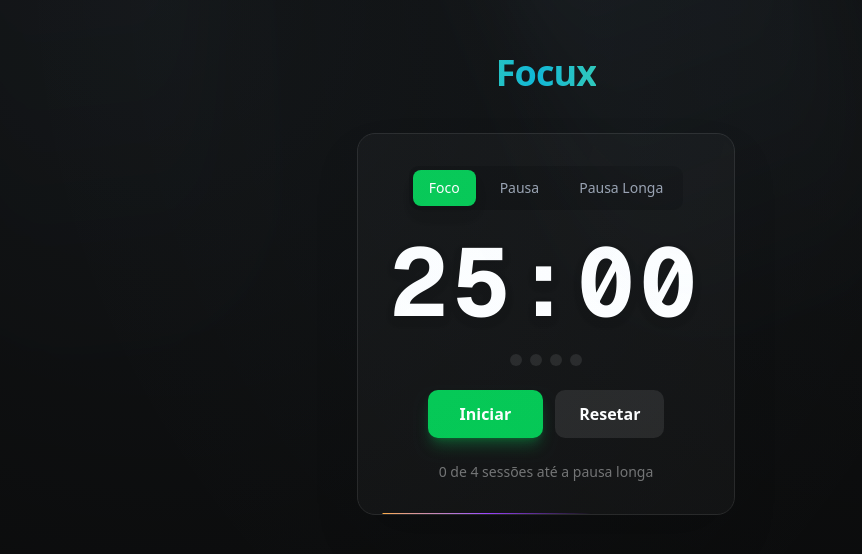
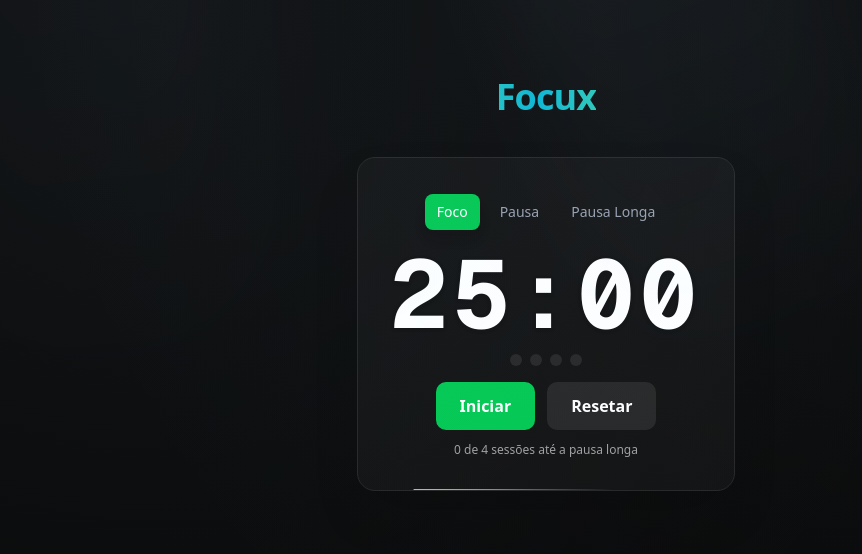
Before and after one commit to thonyydev/Focux, a Next.js app: page / in a window 1280 px wide. Shown: the part 116-670 px from the top of the page, without its empty margins (94-956 px from the left). Built offline with nearby package versions, Linux system fonts and the light colour scheme.

Commit message:
Feature Complete!

```diff
--- a/app/globals.css
+++ b/app/globals.css
@@ -129,3 +129,18 @@
     @apply bg-background text-foreground;
   }
 }
+
+html,
+body {
+  width: 100%;
+  height: 100%;
+  margin: 0;
+  padding: 0;
+  overflow-x: hidden;
+}
+
+#__next,
+main {
+  width: 100%;
+  overflow-x: hidden;
+}
--- a/app/layout.tsx
+++ b/app/layout.tsx
@@ -25,9 +25,12 @@ export default function RootLayout({
   return (
     <html lang="pt-br">
       <body
-        className={`${geistSans.variable} ${geistMono.variable} antialiased`}
+        className={`${geistSans.variable} ${geistMono.variable} antialiased w-full`}
       >
-        {children}
+        {/* main ocupa toda a tela, mas centraliza o conteúdo com padding no mobile */}
+        <main className="min-h-screen w-full bg-neutral-950 flex items-start sm:items-center justify-center px-4 pb-[env(safe-area-inset-bottom)]">
+          {children}
+        </main>
       </body>
     </html>
   );
--- a/components/Timer.tsx
+++ b/components/Timer.tsx
@@ -27,6 +27,8 @@ export default function Timer() {
   const focusCountRef = useRef<number>(focusCount);
   const intervalRef = useRef<NodeJS.Timeout | null>(null);
   const hasTriggeredRef = useRef(false);
+
+  const isSmall = typeof window !== "undefined" ? window.innerWidth < 640 : false;
 
   // Atualizar refs
   useEffect(() => {
@@ -287,14 +289,15 @@ export default function Timer() {
     );
   }
 
+  /* dentro do return, substitua a div raiz do componente pelo bloco abaixo */
   return (
     <BlurFade duration={1} delay={0.5}>
-      <div className="flex flex-col items-center gap-6 p-8 rounded-2xl bg-neutral-900/50 backdrop-blur-sm border border-neutral-800 shadow-2xl max-w-lg w-full">
-        {/* Seletor de Modo */}
-        <div className="flex gap-2 p-1 bg-neutral-950/50 rounded-lg">
+      <div className="w-full max-w-md mx-auto p-4 sm:p-8 rounded-2xl bg-neutral-900/60 backdrop-blur-sm border border-neutral-800 shadow-2xl">
+        {/* Seletor de Modo (mobile: compacto; desktop: espaçado) */}
+        <div className="flex gap-2 p-1 rounded-lg justify-center mb-3">
           <button
             onClick={() => handleModeChange("focus")}
-            className={`px-4 py-2 rounded-md text-sm font-medium transition-all ${
+            className={`px-3 py-2 rounded-md text-sm font-medium transition-all ${
               mode === "focus"
                 ? "bg-green-500 text-white shadow-lg"
                 : "text-gray-400 hover:text-white"
@@ -304,7 +307,7 @@ export default function Timer() {
           </button>
           <button
             onClick={() => handleModeChange("break")}
-            className={`px-4 py-2 rounded-md text-sm font-medium transition-all ${
+            className={`px-3 py-2 rounded-md text-sm font-medium transition-all ${
               mode === "break"
                 ? "bg-blue-500 text-white shadow-lg"
                 : "text-gray-400 hover:text-white"
@@ -314,7 +317,7 @@ export default function Timer() {
           </button>
           <button
             onClick={() => handleModeChange("longBreak")}
-            className={`px-4 py-2 rounded-md text-sm font-medium transition-all ${
+            className={`px-3 py-2 rounded-md text-sm font-medium transition-all ${
               mode === "longBreak"
                 ? "bg-purple-500 text-white shadow-lg"
                 : "text-gray-400 hover:text-white"
@@ -324,34 +327,36 @@ export default function Timer() {
           </button>
         </div>
 
-        {/* Timer Display */}
-        <div className="text-8xl font-mono font-bold tracking-wider text-white drop-shadow-lg">
+        {/* Timer Display: fonte responsiva */}
+        <div className="text-white text-center select-none">
+          <div className="text-4xl sm:text-8xl font-mono font-bold tracking-wider drop-shadow-sm">
             {format(seconds)}
           </div>
 
-        {/* Indicador de Progresso */}
-        <div className="flex gap-2">
+          {/* Indicador de progresso (pequeno em mobile) */}
+          <div className="flex gap-2 justify-center mt-3 mb-4">
             {[0, 1, 2, 3].map((i) => (
               <div
                 key={i}
-              className={`w-3 h-3 rounded-full transition-all ${
+                className={`w-2.5 h-2.5 sm:w-3 sm:h-3 rounded-full transition-all ${
                   i < focusCount
-                  ? "bg-green-500 shadow-lg shadow-green-500/50"
+                    ? "bg-green-500 shadow-green-500/50"
                     : "bg-neutral-800"
                 }`}
               />
             ))}
           </div>
+        </div>
 
-        {/* Controles */}
-        <div className="flex gap-3">
+        {/* Controles: mobile empilha, desktop inline */}
+        <div className="flex flex-col sm:flex-row gap-3 sm:justify-center">
           <button
             onClick={() => setRunning((r) => !r)}
             disabled={seconds === 0}
-            className={`px-8 py-3 rounded-lg font-semibold transition-all transform hover:scale-105 disabled:opacity-50 disabled:cursor-not-allowed disabled:hover:scale-100 ${
+            className={`w-full sm:w-auto px-6 py-3 rounded-lg font-semibold transition-all transform hover:scale-102 disabled:opacity-50 ${
               running
-                ? "bg-red-500 text-white hover:bg-red-600 shadow-lg shadow-red-500/30"
-                : "bg-green-500 text-white hover:bg-green-600 shadow-lg shadow-green-500/30"
+                ? "bg-red-500 text-white hover:bg-red-600"
+                : "bg-green-500 text-white hover:bg-green-600"
             }`}
           >
             {running ? "Pausar" : "Iniciar"}
@@ -359,17 +364,15 @@ export default function Timer() {
 
           <button
             onClick={reset}
-            className="px-6 py-3 rounded-lg bg-neutral-800 text-white hover:bg-neutral-700 transition-all transform hover:scale-105 font-semibold"
+            className="w-full sm:w-auto px-6 py-3 rounded-lg bg-neutral-800 text-white hover:bg-neutral-700 font-semibold"
           >
             Resetar
           </button>
         </div>
 
-        {/* Estatísticas */}
-        <div className="flex flex-col items-center gap-2 text-neutral-300">
-          <div className="text-sm text-neutral-500">
+        {/* Estatísticas (pequeno e leve) */}
+        <div className="text-center mt-3 text-xs text-neutral-400">
           {focusCount} de 4 sessões até a pausa longa
-          </div>
         </div>
         <BorderBeam duration={10} size={200} />
       </div>
```
Lines whose indentation alone changed are shown as unchanged.
